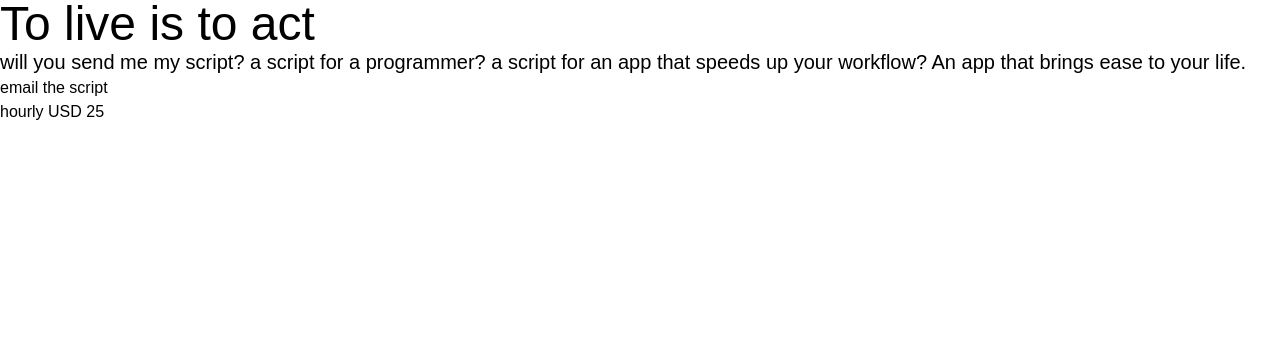
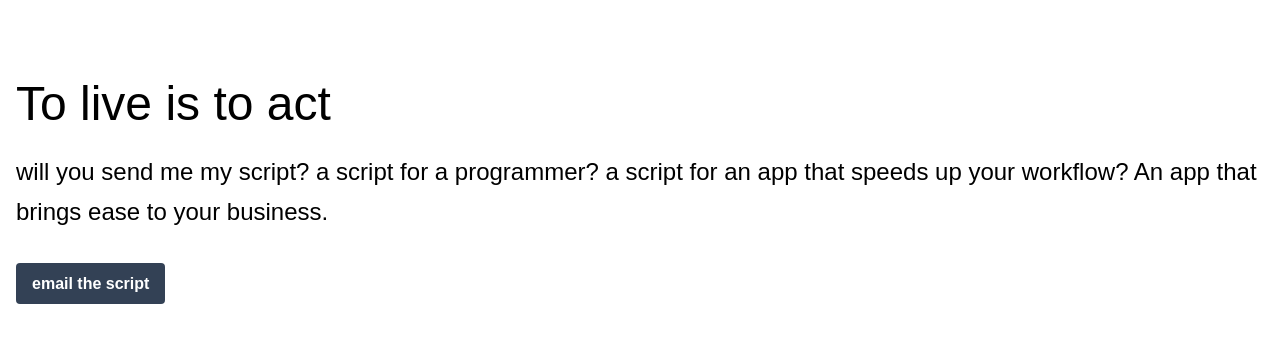
Before and after one commit to Haiz14/haiz14.github.io, a SvelteKit app: page / in a window 1280 px wide. Shown: the top 342 px of the page. Built offline with nearby package versions, Linux system fonts and the light colour scheme.

Commit message:
feat: added margins and button

```diff
--- a/src/lib/content.json
+++ b/src/lib/content.json
@@ -1,6 +1,6 @@
 {
   "quote": "To live is to act",
-	"quote_expansion": "will you send me my script? a script for a programmer? a script for an app that speeds up your workflow? An app that brings ease to your life.",
+	"quote_expansion": "will you send me my script? a script for a programmer? a script for an app that speeds up your workflow? An app that brings ease to your business.",
   "email_address": "haiz.gigs@gmail.com",
   "cta": "email the script",
   "subject": "Query for building internal tools to speed up our workflow",
--- a/src/routes/+page.svelte
+++ b/src/routes/+page.svelte
@@ -2,7 +2,13 @@
 	import content from "$lib/content.json";
 </script>
 
-<h1 class="text-5xl"> {content.quote} </h1>
-<h4 class="text-xl"> {content.quote_expansion} </h4>
-<a class="" href={"mailto:" + content.email_address + "?subject=" + content.subject}> {content.cta} </a>
-<p class=""> {content.pricing}</p>
+<div class="my-20 mx-4 space-y-10">
+	<div class="space-y-6">
+		<h1 class="text-5xl"> {content.quote} </h1>
+		<h4 class="text-2xl leading-10"> {content.quote_expansion} </h4>
+  </div>
+	<div>
+		<a class="bg-slate-700 hover:bg-slate-600 text-white font-bold py-3 px-4 rounded" href={"mailto:" + content.email_address + "?subject=" + content.subject}> {content.cta} </a>
+	</div>
+	<!-- <p class=""> {content.pricing}</p> -->
+</div>
```
